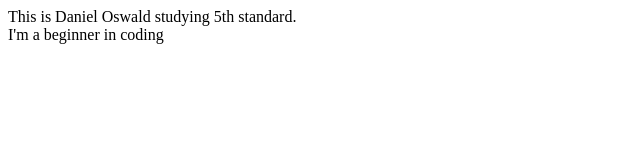
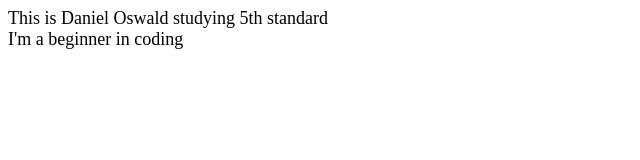
Before and after one commit to danieloswaldj/danieloswaldj.github.io, a plain HTML site: page index.html in a window 1280 px wide. Shown: the whole page, without its empty margins (0-640 px from the left). Drawn offline with Linux system fonts and the light colour scheme.

Commit message:
Update index.html

```diff
--- a/index.html
+++ b/index.html
@@ -4,7 +4,7 @@
     </head>
 
     <body>
-        This is Daniel Oswald studying 5th standard.<br>
-        I'm a beginner in coding
+        <p style="font-size: large;">This is Daniel Oswald studying 5th standard<br>
+        I'm a beginner in coding</p>
     </body>
 </html>
```
